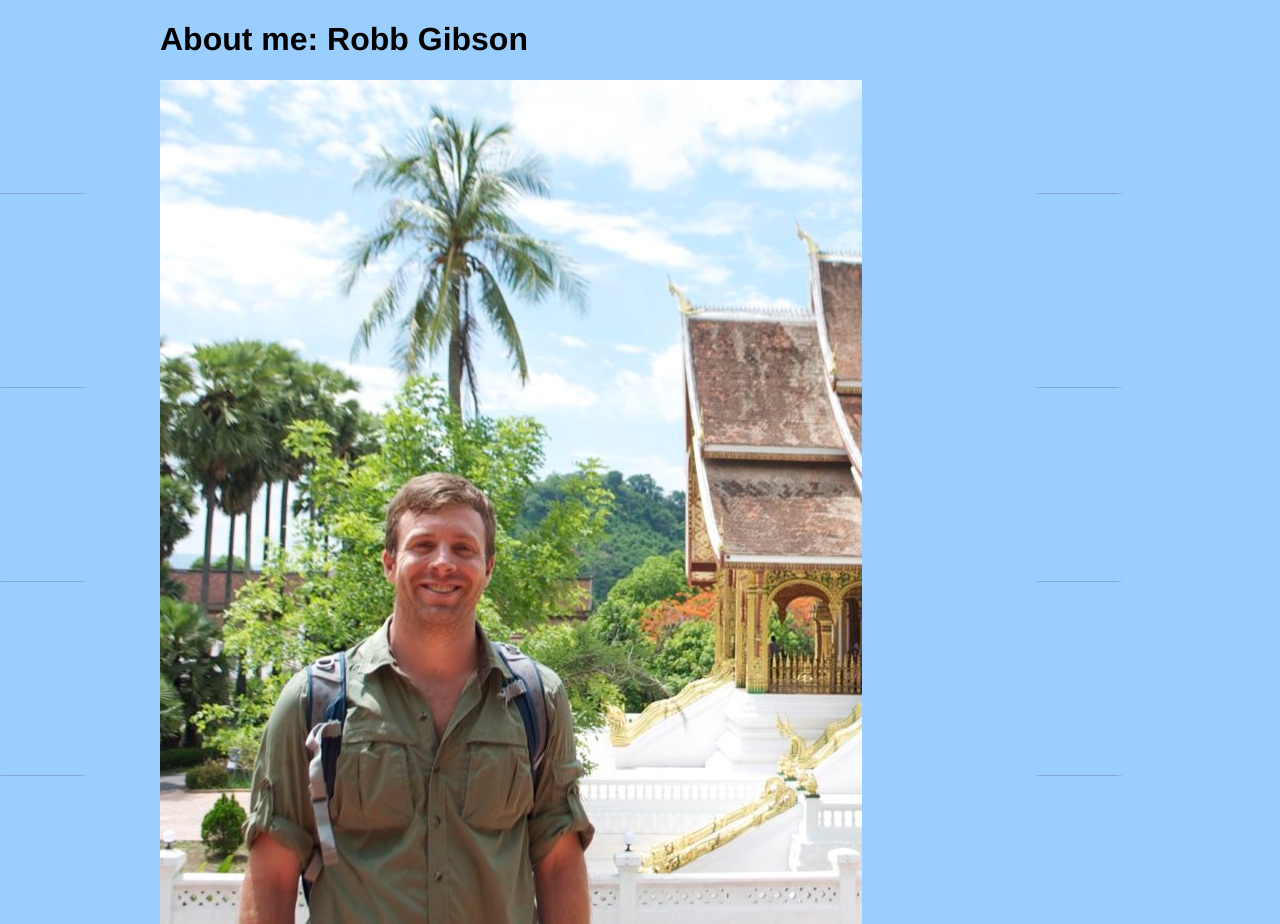
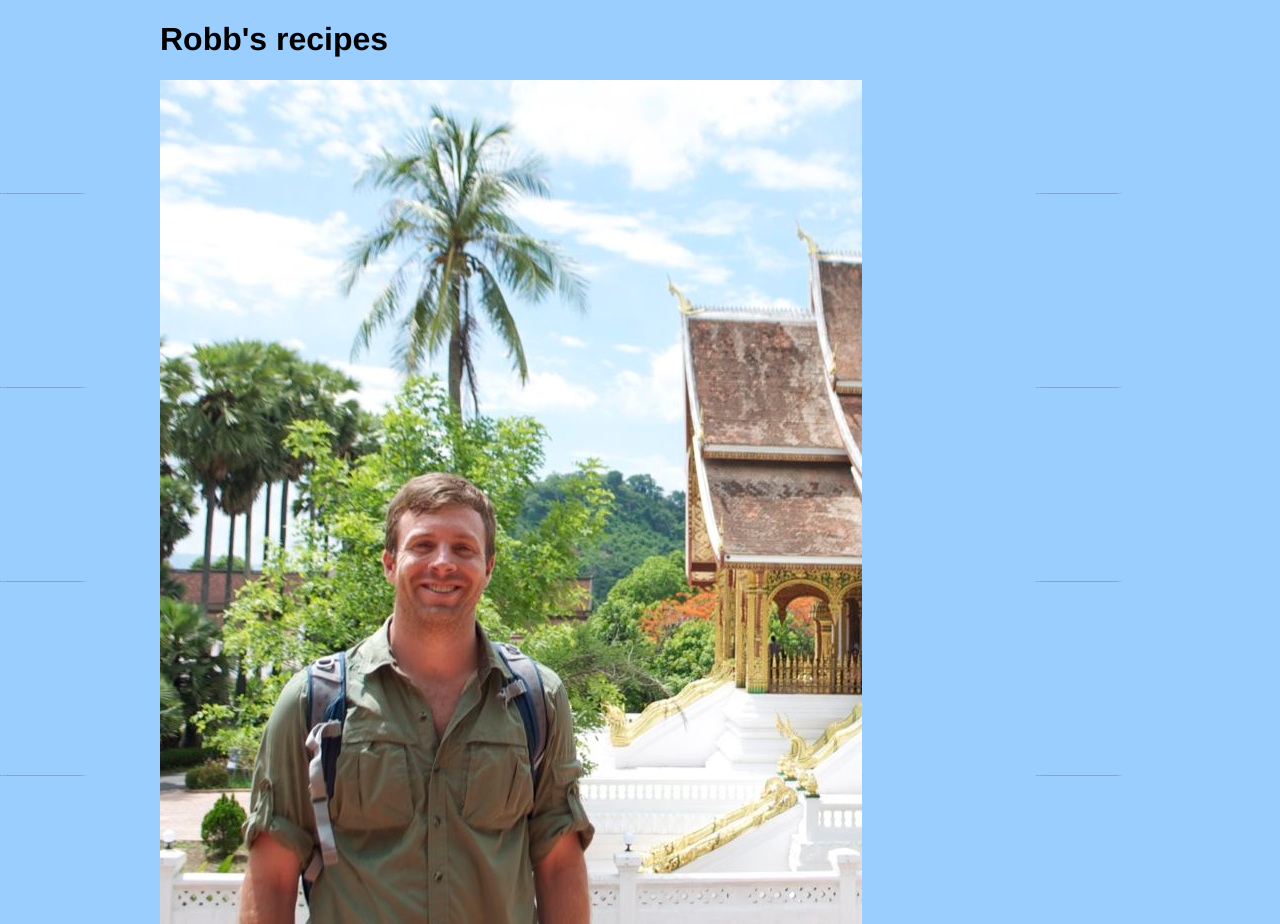
Before and after one commit to robbsgibson/robbsgibson.github.io, a plain HTML site: page index.html in a window 1280 px wide. Shown: the top 924 px of the page. Drawn offline with Linux system fonts and the light colour scheme.

Commit message:
title change

```diff
--- a/index.html
+++ b/index.html
@@ -1,13 +1,13 @@
 <!DOCTYPE html>
 <html>
 <head>
-  <title>Robb Gibson, Student and math enthusiast</title>
+  <title>Robb's recipes'</title>
   <meta charset="UTF-8">
   <link rel="stylesheet" type="text/css" href="style.css">
 </head>
 <body>
   <div id="wrapper">
-    <h1>About me: Robb Gibson</h1>
+    <h1>Robb's recipes</h1>
     <p>
       <img src="gibson.jpg">
     </p>
```
